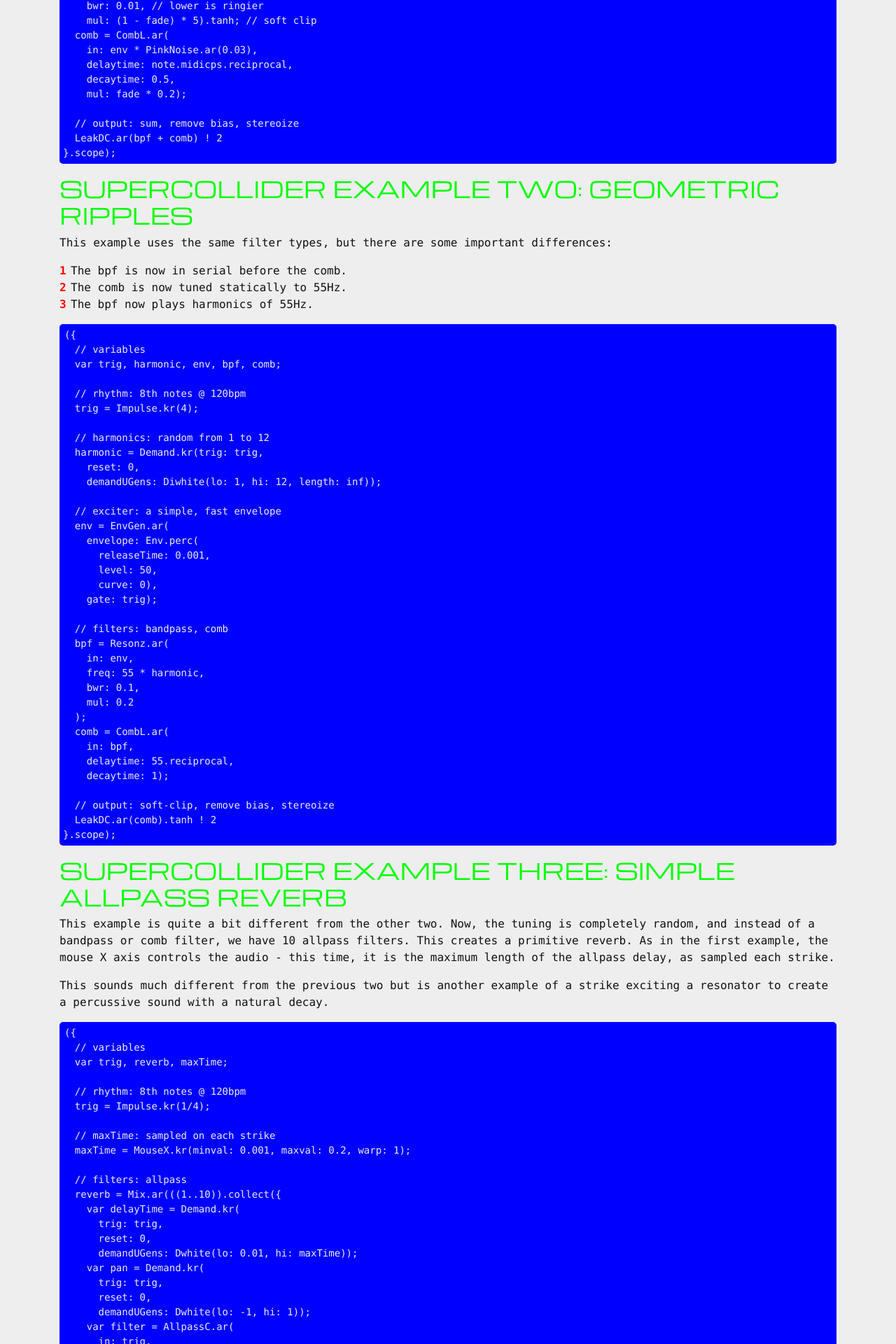
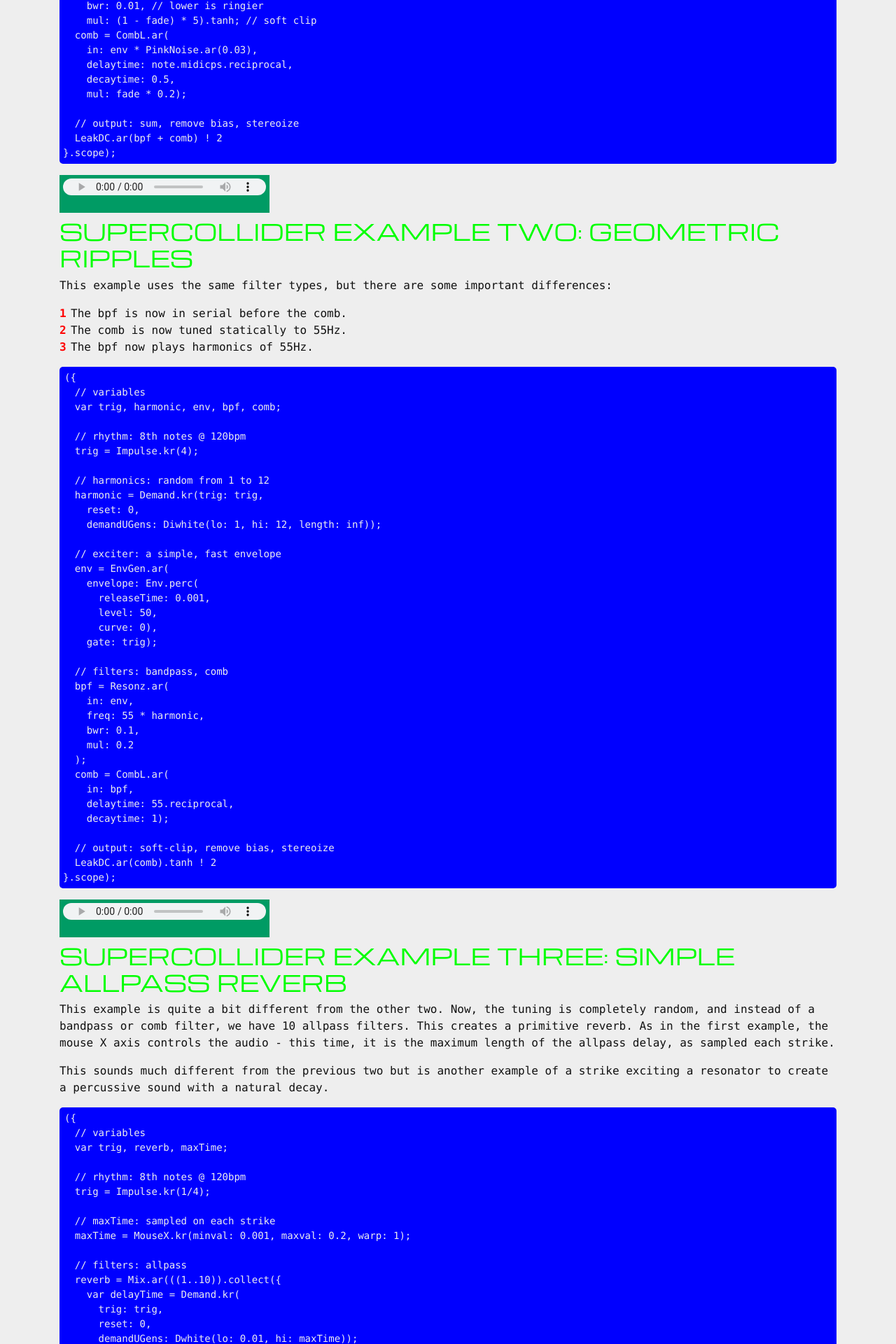
Before and after one commit to northern-information/mapcorps.net, a Jekyll site: the page built from collections/_posts/2021-06-20-1-filter-ping-sc.md, in a window 1280 px wide. Shown: the part 2128-4048 px from the top of the page at 70% size. Built offline with Jekyll 4.4.1, drawn with Linux system fonts in a browser that asks for light colours; nearby versions of some CDN libraries.

Commit message:
Add SC ping audio examples

````diff
--- a/collections/_posts/2021-06-20-1-filter-ping-sc.md
+++ b/collections/_posts/2021-06-20-1-filter-ping-sc.md
@@ -62,6 +62,7 @@
   LeakDC.ar(bpf + comb) ! 2
 }.scope);
 ```
+<audio controls src="/assets/content/sc-pings-1.mp3"></audio>
 
 
 ## SuperCollider Example Two: Geometric Ripples
@@ -107,6 +108,7 @@
   LeakDC.ar(comb).tanh ! 2
 }.scope);
 ```
+<audio controls src="/assets/content/sc-pings-2.mp3"></audio>
 
 ## SuperCollider Example Three: Simple Allpass Reverb
 This example is quite a bit different from the other two. Now, the tuning is completely random, and instead of a bandpass or comb filter, we have 10 allpass filters. This creates a primitive reverb. As in the first example, the mouse X axis controls the audio - this time, it is the maximum length of the allpass delay, as sampled each strike.
@@ -147,6 +149,7 @@
   (reverb + trig).tanh;
 }.scope);
 ```
+<audio controls src="/assets/content/sc-pings-3.mp3"></audio>
 
 ## Observations
 * How do the filters' timbre differ?
````
Also changed, not shown: 3 other files.
